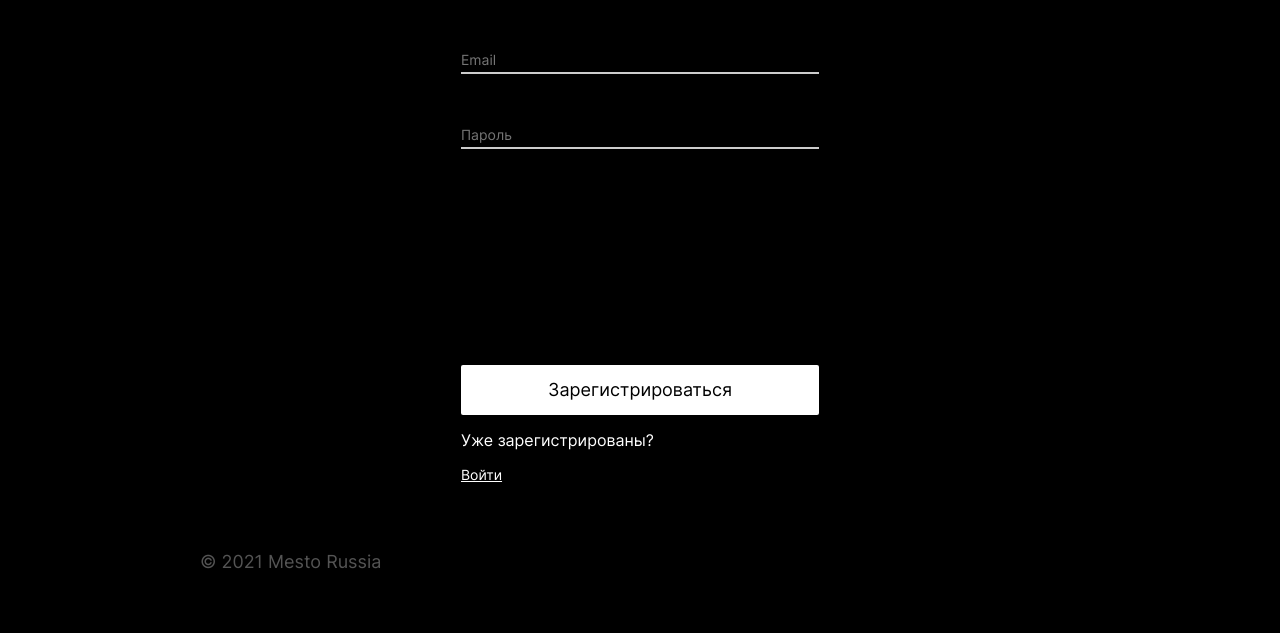
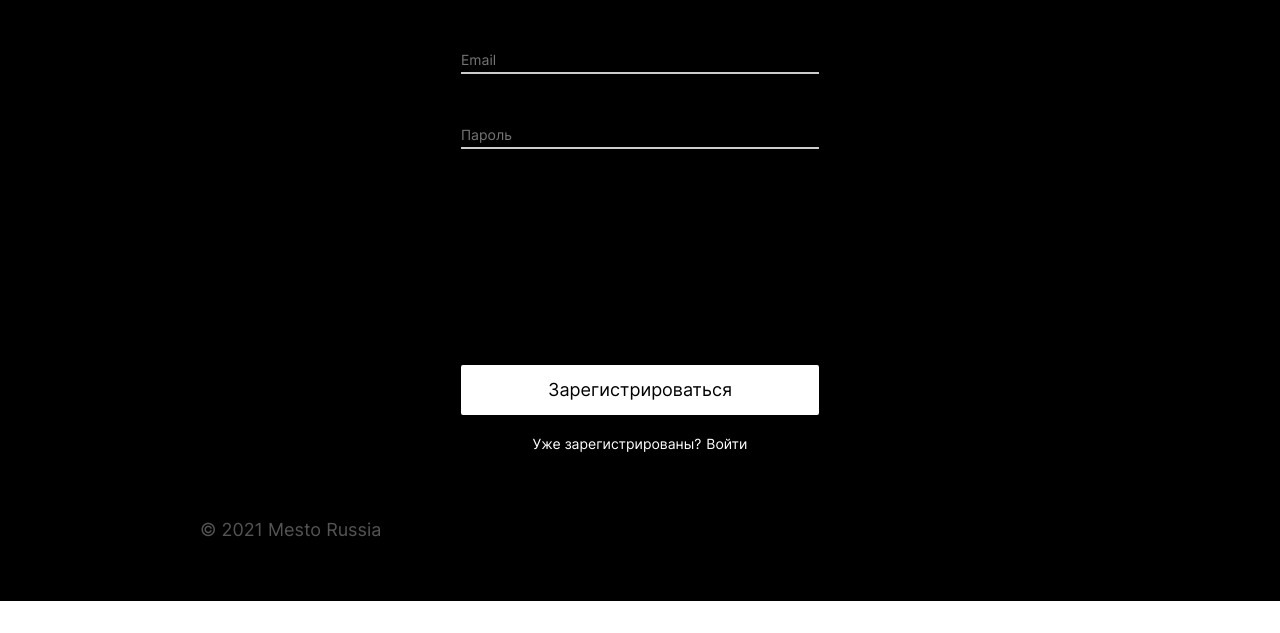
Before and after one commit to MalyshV/react-mesto-auth, a React app: page /sing-up in a window 1280 px wide. Shown: the part 244-877 px from the top of the page. After the commit the page ends 845 px from the top, so only its background shows below. Built offline with nearby package versions, Linux system fonts and the light colour scheme; no server answers.

Commit message:
style: improve styling

```diff
--- a/src/blocks/auth/__link/auth__link.css
+++ b/src/blocks/auth/__link/auth__link.css
@@ -1,4 +1,7 @@
 .auth__link {
+  margin: 0 0 0 5px;
+  padding: 0;
+  text-decoration: none;
   font-family: Inter;
   font-style: normal;
   font-weight: normal;
--- /dev/null
+++ b/src/blocks/auth/__signup/auth__signup.css
@@ -0,0 +1,13 @@
+.auth__signup {
+  display: flex;
+  align-items: center;
+  justify-content: center;
+  margin-top: 20px;
+}
+
+.auth__signup p {
+  font-size: 14px;
+  line-height: 17px;
+  margin: 0;
+  padding: 0;
+}
--- a/src/components/Login.js
+++ b/src/components/Login.js
@@ -1,4 +1,5 @@
 import React, { useState } from 'react';
+import { Link } from 'react-router-dom';
 
 function Login(props) {
 
--- a/src/components/Register.js
+++ b/src/components/Register.js
@@ -33,7 +33,7 @@ function Register(props) {
           <button type="submit" className="input-container__button input-container__button_type_dark">Зарегистрироваться</button>
         </fieldset>
       </form>
-      <div className="auth__singup">
+      <div className="auth__signup">
         <p>Уже зарегистрированы?</p>
         <Link className="auth__link" to="/sing-in">Войти</Link>
       </div>
--- a/src/index.css
+++ b/src/index.css
@@ -6,6 +6,7 @@
 @import url(./blocks/auth/__form/auth__form.css);
 @import url(./blocks/auth/__title/auth__title.css);
 @import url(./blocks/auth/__link/auth__link.css);
+@import url(./blocks/auth/__signup/auth__signup.css);
 
 @import url(./blocks/page/page.css);
 @import url(./blocks/page/__buttons/page__buttons.css);
```
